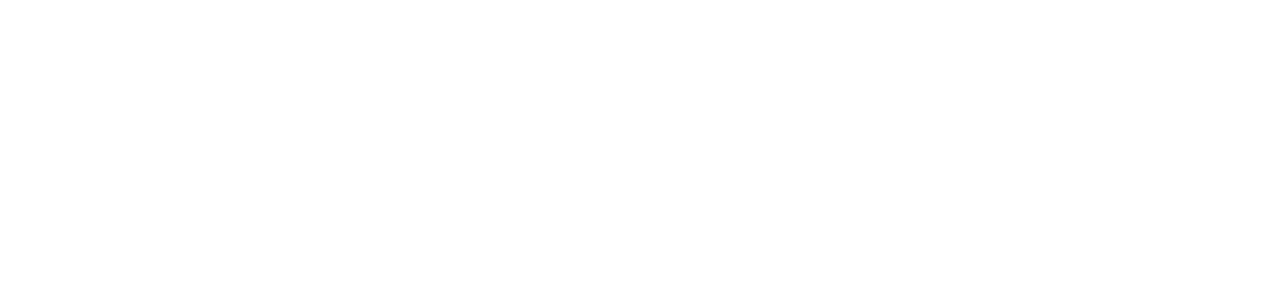
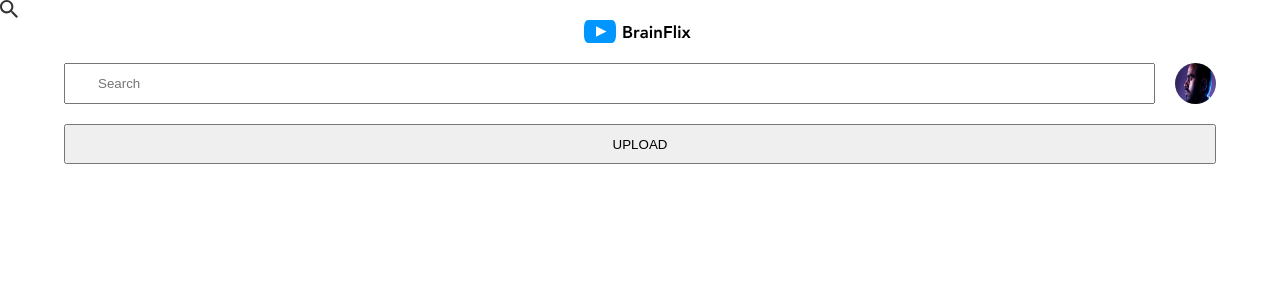
Before and after one commit to danm364/daniel-mcgill-brainflix, a React (Create React App) app: page / in a window 1280 px wide. Shown: the top 300 px of the page. Built offline with nearby package versions, Linux system fonts and the light colour scheme.

Commit message:
Add header compoenents and styling

```diff
--- a/src/App.css
+++ b/src/App.css
@@ -1 +1,57 @@
-/*# sourceMappingURL=app.css.map */
+.header__container {
+  display: flex;
+  flex-direction: column;
+  justify-content: center;
+  align-items: center;
+}
+.header__svg {
+  fill: black;
+  max-height: 25px;
+  max-width: 120px;
+}
+.header__user-img {
+  height: 41px;
+  width: 41px;
+  border-radius: 100px;
+  margin-left: 20px;
+}
+.header__search-bar {
+  height: 35px;
+  flex-grow: 3;
+  position: relative;
+}
+.header__search-bar::-moz-placeholder {
+  text-indent: 30px;
+}
+.header__search-bar::placeholder {
+  text-indent: 30px;
+}
+.header__searchSvg {
+  position: absolute;
+  left: 0;
+  top: 0;
+}
+.header__search-wrap {
+  width: 90%;
+  display: flex;
+  margin-top: 20px;
+}
+.header__upload-btn {
+  height: 40px;
+  width: 100%;
+  margin: 20px 0;
+}
+.header__upload-wrap {
+  width: 90%;
+}
+.header__logo-wrap {
+  width: 90%;
+  display: flex;
+  justify-content: center;
+  margin-top: 20px;
+}
+
+.App {
+  background-color: white;
+  height: 100vh;
+}/*# sourceMappingURL=App.css.map */
--- a/src/App.js
+++ b/src/App.js
@@ -1,10 +1,10 @@
-
+import Header from "./components/Header";
 import './App.css';
 
 function App() {
   return (
     <div className="App">
-
+        <Header />
     </div>
   );
 }
--- a/src/App.scss
+++ b/src/App.scss
@@ -0,0 +1,7 @@
+@use "./styles/partials/header" as *;
+
+.App {
+
+    background-color: white;
+    height: 100vh;
+}
--- /dev/null
+++ b/src/components/Header.js
@@ -0,0 +1,18 @@
+
+import Logo from "./Logo"
+import SearchBar from "./SearchBar";
+import UploadBtn from "./UploadBtn";
+
+
+
+function Header() {
+    return (
+      <header className="header__container">
+        <Logo />
+        <SearchBar />
+        <UploadBtn />
+      </header>
+    );
+  }
+
+  export default Header;
--- /dev/null
+++ b/src/components/Logo.js
@@ -0,0 +1,13 @@
+import svgLogo from '../assets/images/BrainFlix-logo.svg';
+
+
+
+function Logo() {
+    return (
+      <div className='header__logo-wrap'>
+            <img src={svgLogo} alt="header-svg" className="header__svg"/>
+      </div>
+    );
+  }
+
+  export default Logo;
--- /dev/null
+++ b/src/components/SearchBar.js
@@ -0,0 +1,15 @@
+import userImg from '../assets/images/Mohan-muruge.jpg'
+import searchSvg from '../assets/images/icons/search.svg'
+
+
+function SearchBar() {
+    return (
+      <div className="header__search-wrap">
+        <input type="text" placeholder="Search" className='header__search-bar'/>
+        <object data={searchSvg} className='header__searchSvg'></object>
+        <img src={userImg} alt="user-img" className='header__user-img'/>
+      </div>
+    );
+  }
+
+  export default SearchBar;
--- /dev/null
+++ b/src/components/UploadBtn.js
@@ -0,0 +1,13 @@
+import userImg from '../assets/images/Mohan-muruge.jpg'
+
+
+
+function UploadBtn() {
+    return (
+      <div className="header__upload-wrap">
+        <button className='header__upload-btn'>UPLOAD</button>
+      </div>
+    );
+  }
+
+  export default UploadBtn;
--- /dev/null
+++ b/src/styles/partials/_header.scss
@@ -0,0 +1,65 @@
+
+
+.header {
+
+    &__container {
+        display: flex;
+        flex-direction: column;
+        justify-content: center;
+        align-items: center;
+    }
+
+
+    &__svg {
+        fill: black;
+        max-height: 25px;
+        max-width: 120px;
+
+    }
+
+    &__user-img {
+        height: 41px;
+        width: 41px;
+        border-radius: 100px;
+        margin-left: 20px;
+    }
+
+    &__search-bar {
+        height: 35px;
+        flex-grow: 3;
+        position: relative;
+
+        &::placeholder {
+            text-indent: 30px;
+        }
+    }
+
+    &__searchSvg {
+        position: absolute;
+        left: 0;
+        top: 0;
+    }
+
+    &__search-wrap {
+        width: 90%;
+        display: flex;
+        margin-top: 20px;
+    }
+
+    &__upload-btn {
+        height: 40px;
+        width: 100%;
+        margin: 20px 0;
+    }
+
+    &__upload-wrap {
+        width: 90%;
+    }
+
+    &__logo-wrap {
+        width: 90%;
+        display: flex;
+        justify-content: center;
+        margin-top: 20px;
+    }
+}
```
Also changed, not shown: 1 other file (tests, documents, lock files or other folders).
